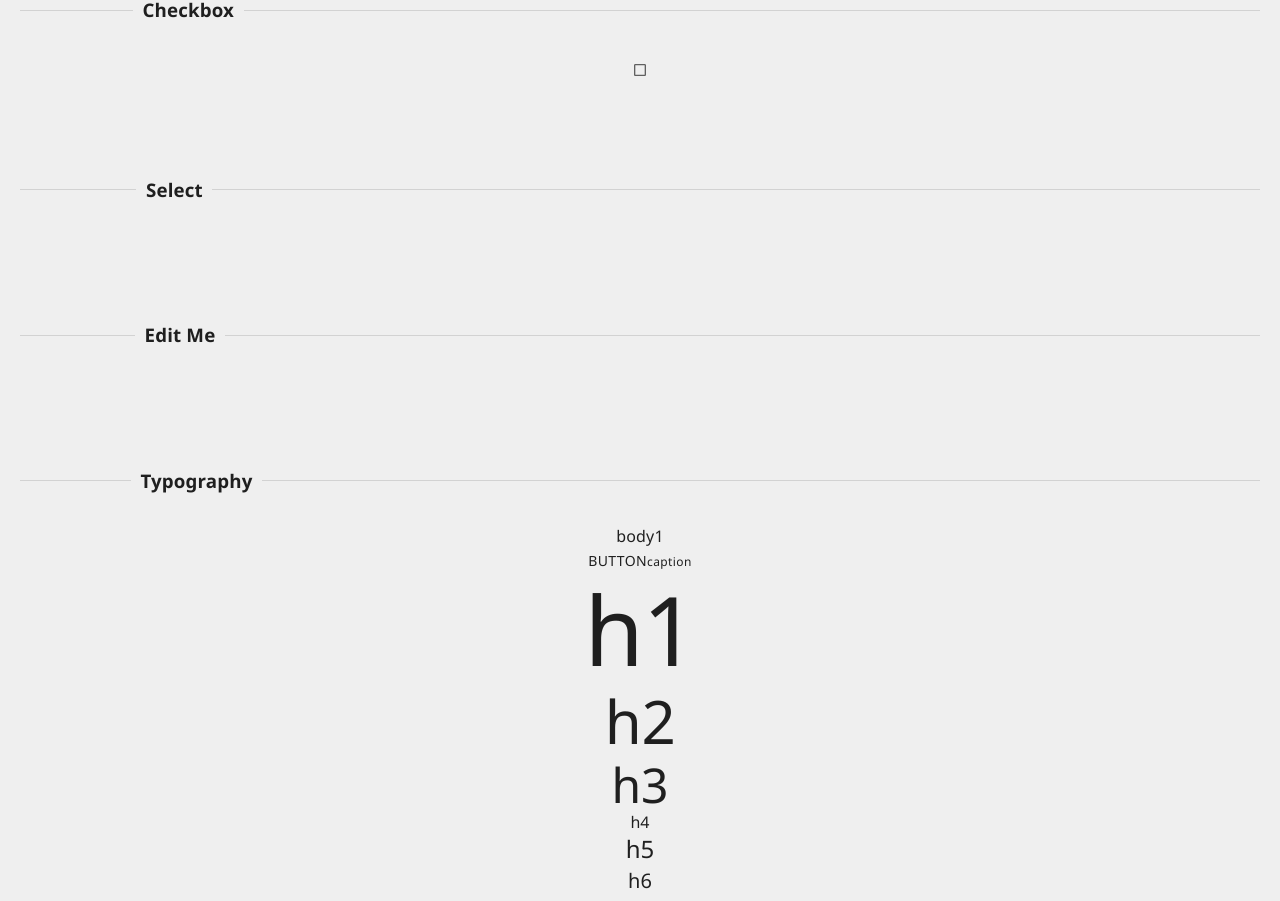
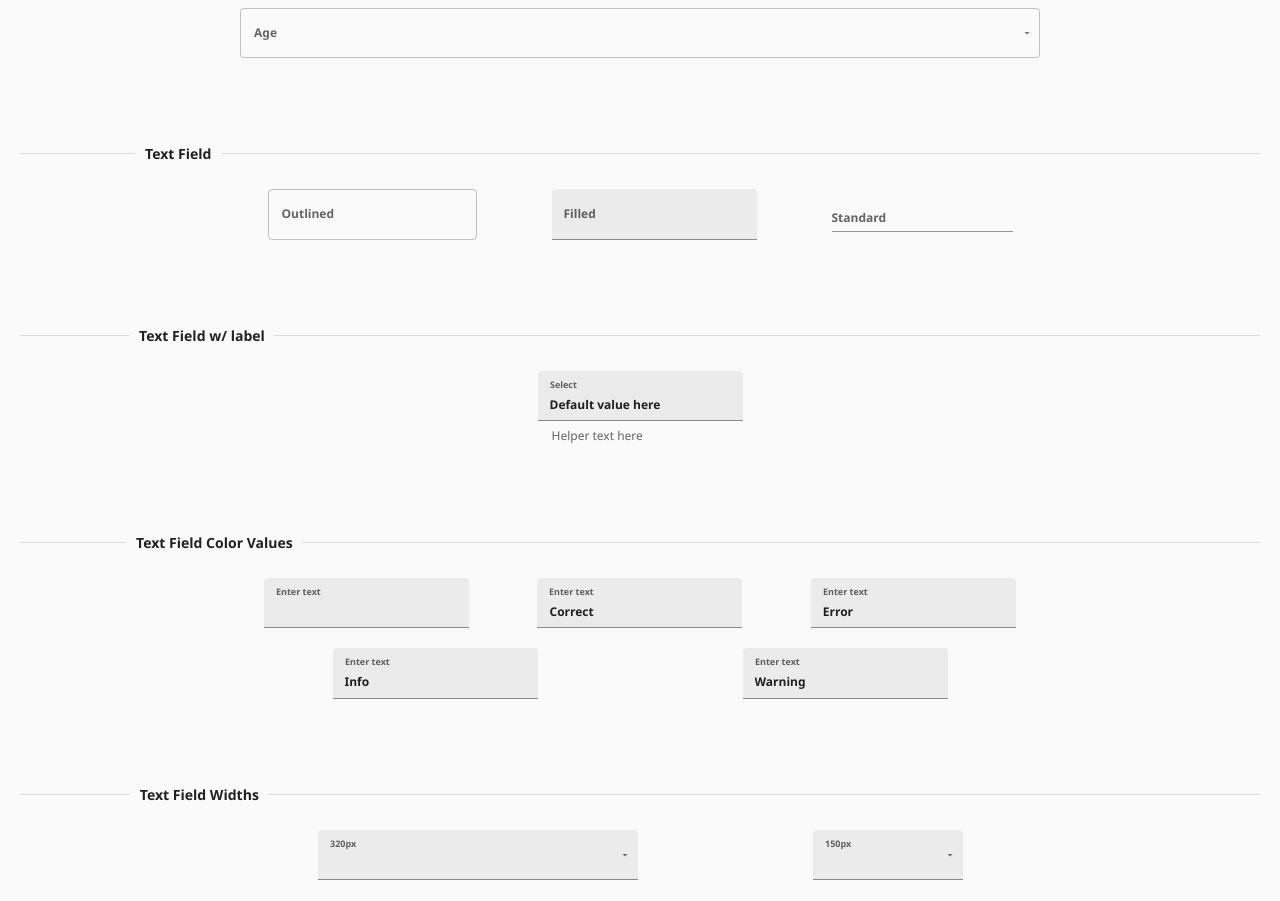
Before and after one commit to levisgaragegroupinc/MUI-zc, a React (Create React App) app in the folder zc-app/: page / in a window 1280 px wide. Shown: the part 1896-2797 px from the top of the page. Built offline with nearby package versions, Linux system fonts and the light colour scheme.

Commit message:
Updated font types, button custom colors.

```diff
--- a/zc-app/src/App.css
+++ b/zc-app/src/App.css
@@ -1,5 +1,6 @@
 :root {
 --background: #EFEFEF;
+--modalbackground: #FAFAFA;
 
 /* padding */
 --s-pad: 3px;
@@ -21,7 +22,7 @@
 .App {
   display: flex;
   text-align: center;
-  background-color: var(--background);
+  background-color: var(--modalbackground);
 }
 
 .Main {
--- a/zc-app/src/App.js
+++ b/zc-app/src/App.js
@@ -15,18 +15,22 @@ import {
   InputLabel,
   MenuItem,
   Select,
+  Box,
+  TextField,
+  Alert,
+  Stack,
 } from "@mui/material";
 
 const theme = createTheme({
-  components: {
-    MuiCssBaseline: {
-      styleOverrides: {
-        root: {
-          backgroundColor: "#CA1B02",
-        },
-      },
-    },
-  },
+  // components: {
+  //   MuiCssBaseline: {
+  //     styleOverrides: {
+  //       root: {
+  //         backgroundColor: "#CA1B02",
+  //       },
+  //     },
+  //   },
+  // },
   palette: {
     mode: "light",
     common: {
@@ -36,14 +40,13 @@ const theme = createTheme({
     primary: {
       main: "#276C9B",
       light: "#6F9DBC",
-      dark: "#236192",
+      dark: "#205A81",
       // contrastText: "#FFF",
     },
     secondary: {
-      main: "#7E5475",
-      light: "#A98DA3",
-      dark: "#694662",
-      // contrastText: "#333333",
+      main: "#6C747C",
+      light: "#9DA2A8",
+      dark: "#222F3A",
     },
     error: {
       main: "#F22002",
@@ -52,21 +55,45 @@ const theme = createTheme({
       // contrastText: "#FFF",
     },
     warning: {
-      main: "#F48024",
-      light: "#F8AA6D",
-      dark: "#CB6B1E",
+      main: "#F9A31A",
+      light: "#FBC266",
+      dark: "#CF8816",
       // contrastText: "#FFF",
     },
+    // info: {
+    //   main: "#0D2434",
+    //   light: "#1A4867",
+    //   dark: "#08161F",
+    //   // contrastText: "#FFF",
+    // },
+    // info: {
+    //   main: "#A1C5D4",
+    //   light: "#C1ECFE",
+    //   dark: "#819DA9",
+    //   // contrastText: "#FFF",
+    // },
+    // info: {
+    //   main: "#91DCFB",
+    //   light: "#B6E8FC",
+    //   dark: "#79B7D1",
+    //   // contrastText: "#FFF",
+    // },
     info: {
-      main: "#0D2434",
-      light: "#1A4867",
-      dark: "#08161F",
+      main: "#71D5FE",
+      light: "#A0E3FE",
+      dark: "#5EB1D4",
       // contrastText: "#FFF",
     },
+    // success: {
+    //   main: "#1AB318",
+    //   light: "#66CC65",
+    //   dark: "#169514",
+    //   contrastText: "#FFF",
+    // },
     success: {
-      main: "#1AB318",
-      light: "#66CC65",
-      dark: "#169514",
+      main: "#099531",
+      light: "#5BB876",
+      dark: "#077C29",
       contrastText: "#FFF",
     },
     // text: {
@@ -104,95 +131,94 @@ const theme = createTheme({
     fontWeightBold: 700,
     h1: {
       fontFamily: '"Segoe UI","Tahoma","Geneva","Vardana","sans-serif"',
-      fontWeight: 300,
-      fontSize: "6rem",
-      lineHeight: 1.167,
-      letterSpacing: "-0.01562em",
+      fontWeight: 600,
+      fontSize: "20px",
+      lineHeight: "24px",
+      letterSpacing: "0.0em", //-0.01562em
     },
     h2: {
       fontFamily: '"Segoe UI","Tahoma","Geneva","Vardana","sans-serif"',
-      fontWeight: 300,
-      fontSize: "3.75rem",
-      lineHeight: 1.2,
-      letterSpacing: "-0.00833em",
+      fontWeight: 200,
+      fontSize: "20px",
+      lineHeight: "24px",
+      letterSpacing: "0.0em",
     },
     h3: {
       fontFamily: '"Segoe UI","Tahoma","Geneva","Vardana","sans-serif"',
-      fontWeight: 400,
-      fontSize: "3rem",
-      lineHeight: 1.167,
+      fontWeight: 600,
+      fontSize: "16px",
+      lineHeight: "23px",
       letterSpacing: "0em",
     },
     h4: {
       fontFamily: '"Segoe UI","Tahoma","Geneva","Vardana","sans-serif"',
       fontWeight: 400,
-      fontSize: "2.125",
-      lineHeight: 1.235,
-      letterSpacing: "-0.00735em",
+      fontSize: "16px",
+      lineHeight: "23px",
+      letterSpacing: "0.0em",
     },
     h5: {
       fontFamily: '"Segoe UI","Tahoma","Geneva","Vardana","sans-serif"',
-      fontWeight: 400,
-      fontSize: "1.5rem",
-      lineHeight: 1.334,
-      letterSpacing: "0em",
+      fontWeight: 600,
+      fontSize: "14px",
+      lineHeight: "23px",
+      letterSpacing: "0.0em",
     },
     h6: {
       fontFamily: '"Segoe UI","Tahoma","Geneva","Vardana","sans-serif"',
-      fontWeight: 500,
-      fontSize: "1.25rem",
-      lineHeight: 1.6,
-      letterSpacing: "0.0075em",
+      fontWeight: 400,
+      fontSize: "14px",
+      lineHeight: "23px",
+      letterSpacing: "0.0em",
     },
     subtitle1: {
       fontFamily: '"Segoe UI","Tahoma","Geneva","Vardana","sans-serif"',
       fontWeight: 400,
       fontSize: "1rem",
-      lineHeight: 1.75,
-      letterSpacing: "0.00938em",
+      lineHeight: "23px",
+      letterSpacing: "0.0em",
     },
     subtitle2: {
       fontFamily: '"Segoe UI","Tahoma","Geneva","Vardana","sans-serif"',
       fontWeight: 500,
       fontSize: "0.875rem",
-      lineHeight: 1.57,
-      letterSpacing: "0.00714em",
+      lineHeight: "23px",
+      letterSpacing: "0.0em",
     },
     body1: {
       fontFamily: '"Segoe UI","Tahoma","Geneva","Vardana","sans-serif"',
-      fontWeight: 400,
-      fontSize: "1rem",
-      lineHeight: 1.5,
-      letterSpacing: "0.00938em",
+      fontWeight: 600,
+      fontSize: "12px",
+      lineHeight: "23px",
+      letterSpacing: "0.0em",
     },
     body2: {
       fontFamily: '"Segoe UI","Tahoma","Geneva","Vardana","sans-serif"',
       fontWeight: 400,
-      fontSize: "0.875rem",
-      lineHeight: 1.43,
-      letterSpacing: "0.01071em",
+      fontSize: "12px",
+      lineHeight: "23px",
+      letterSpacing: "0.0em",
     },
     button: {
       fontFamily: '"Segoe UI","Tahoma","Geneva","Vardana","sans-serif"',
-      fontWeight: 500,
-      fontSize: "0.875rem",
-      lineHeight: 1.75,
-      letterSpacing: "0.02857em",
-      textTransform: "uppercase",
+      fontWeight: 400,
+      fontSize: "14px",
+      lineHeight: "23px",
+      letterSpacing: "0.0em",
     },
     caption: {
       fontFamily: '"Segoe UI","Tahoma","Geneva","Vardana","sans-serif"',
       fontWeight: 400,
       fontSize: "0.75rem",
-      lineHeight: 1.66,
-      letterSpacing: "0.03333em",
+      lineHeight: "23px",
+      letterSpacing: "0.0em",
     },
     overline: {
       fontFamily: '"Segoe UI","Tahoma","Geneva","Vardana","sans-serif"',
       fontWeight: 400,
       fontSize: "0.75rem",
-      lineHeight: 1.66,
-      letterSpacing: "0.03333em",
+      lineHeight: "23px",
+      letterSpacing: "0.0em",
       textTransform: "uppercase",
     },
   },
@@ -364,26 +390,162 @@ function App() {
           <Divider textAlign="left" className="zc-padding-top-bottom">
             <h3>Select</h3>
           </Divider>
-          <div className="myflexbox"></div>
+          <div className="myflexbox">
+            <FormControl fullWidth>
+              <InputLabel id="demo-simple-select-label">Age</InputLabel>
+              <Select></Select>
+            </FormControl>
+          </div>
 
           <Divider textAlign="left" className="zc-padding-top-bottom">
-            <h3>Edit Me</h3>
+            <h3>Text Field</h3>
+          </Divider>
+          <div className="myflexbox">
+            <TextField
+              id="outlined-basic"
+              label="Outlined"
+              variant="outlined"
+            />
+            <TextField id="filled-basic" label="Filled" variant="filled" />
+            <TextField
+              id="standard-basic"
+              label="Standard"
+              variant="standard"
+            />
+          </div>
+
+          <Divider textAlign="left" className="zc-padding-top-bottom">
+            <h3>Text Field w/ label</h3>
+          </Divider>
+          <div className="myflexbox">
+            <TextField
+              id="filled-basic"
+              label="Select"
+              variant="filled"
+              helperText="Helper text here"
+              defaultValue="Default value here"
+            />
+          </div>
+
+          <Divider textAlign="left" className="zc-padding-top-bottom">
+            <h3>Text Field Color Values</h3>
+          </Divider>
+          <div className="myflexbox">
+            <TextField
+              id="enter-text-filled"
+              label="Enter text"
+              InputLabelProps={{
+                shrink: true,
+              }}
+              variant="filled"
+            />
+            <TextField
+              id="enter-text-filled"
+              label="Enter text"
+              defaultValue="Correct"
+              InputLabelProps={{
+                shrink: true,
+              }}
+              variant="filled"
+              color="success"
+            />
+            <TextField
+              id="enter-text-filled"
+              label="Enter text"
+              defaultValue="Error"
+              InputLabelProps={{
+                shrink: true,
+              }}
+              variant="filled"
+              color="error"
+            />
+            <TextField
+              id="enter-text-filled"
+              label="Enter text"
+              defaultValue="Info"
+              InputLabelProps={{
+                shrink: true,
+              }}
+              variant="filled"
+              color="info"
+            />
+            <TextField
+              id="enter-text-filled"
+              label="Enter text"
+              defaultValue="Warning"
+              InputLabelProps={{
+                shrink: true,
+              }}
+              variant="filled"
+              color="warning"
+            />
+          </div>
+
+          <Divider textAlign="left" className="zc-padding-top-bottom">
+            <h3>Text Field Widths</h3>
+          </Divider>
+          <div className="myflexbox">
+            <TextField
+              id="select-text-field"
+              select
+              label="320px"
+              defaultValue="Select a value"
+              variant="filled"
+              style={{ width: 320 }}
+            />
+            <TextField
+              id="select-text-field"
+              select
+              label="150px"
+              defaultValue="Select a value"
+              variant="filled"
+              style={{ width: 150 }}
+            />
+          </div>
+
+          <Divider textAlign="left" className="zc-padding-top-bottom">
+            <h3>Edit Section</h3>
           </Divider>
           <div className="myflexbox"></div>
 
           <Divider textAlign="left" className="zc-padding-top-bottom">
+            <h3>Alerts</h3>
+          </Divider>
+          <div className="myflexbox">
+            <Alert severity="error">
+              This is an error alert — check it out!
+            </Alert>
+            <Alert severity="warning">
+              This is a warning alert — check it out!
+            </Alert>
+            <Alert severity="info">This is an info alert — check it out!</Alert>
+            <Alert severity="success">
+              This is a success alert — check it out!
+            </Alert>
+          </div>
+
+          <Divider textAlign="left" className="zc-padding-top-bottom">
             <h3>Typography</h3>
           </Divider>
-          <Typography variant="body1">body1</Typography>
-          <Typography variant="button">button</Typography>
-          <Typography variant="caption">caption</Typography>
-          <Typography variant="h1">h1</Typography>
-          <Typography variant="h2">h2</Typography>
-          <Typography variant="h3">h3</Typography>
-          <Typography variant="h4">h4</Typography>
-          <Typography variant="h5">h5</Typography>
-          <Typography variant="h6">h6</Typography>
-
+          <div className="myflexcolumn">
+            <Typography variant="h1">h1 20px weight 600</Typography>
+            <Typography variant="h2">h2 20px weight 400</Typography>
+            <Typography variant="h3">h3 16px weight 600</Typography>
+            <Typography variant="h4">h4 16px weight 400</Typography>
+            <Typography variant="h5">h5 14px weight 600</Typography>
+            <Typography variant="h6">h6 14px weight 400</Typography>
+            <Typography variant="subtitle1">
+              subtitle1 12px weight 600
+            </Typography>
+            <Typography variant="subtitle2">
+              subtitle2 12px weight 400
+            </Typography>
+            <Typography variant="body1">body1 14px weight 400</Typography>
+            <Typography variant="body2">body2 12px weight 400</Typography>
+            <Typography variant="button">button 14px weight 400</Typography>
+            <Typography variant="caption">caption</Typography>
+            <Typography variant="overline">overline</Typography>
+          </div>
           <Divider textAlign="left" className="zc-padding-top-bottom">
             Edit Divider
           </Divider>
--- a/zc-app/src/index.css
+++ b/zc-app/src/index.css
@@ -26,3 +26,9 @@ code {
   margin-right: auto;
   padding-bottom: 60px;
 }
+
+.myflexcolumn {
+  display: flex;
+  flex-direction: column;
+  gap: 20px 20px;
+}
```
